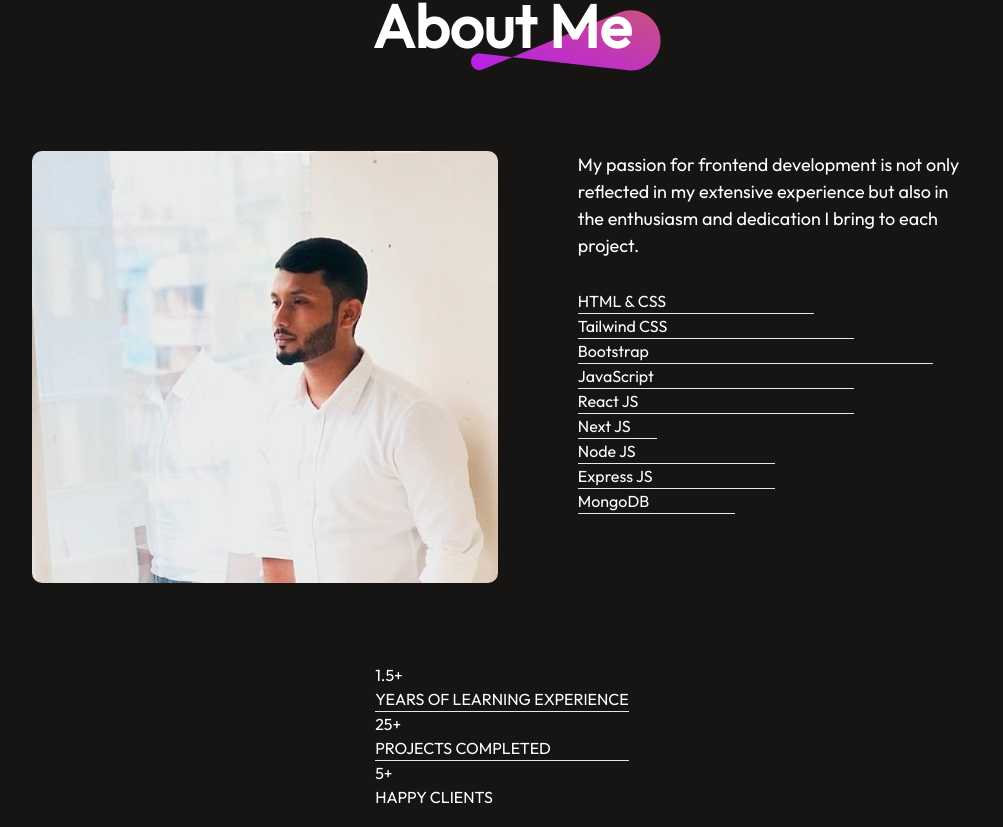
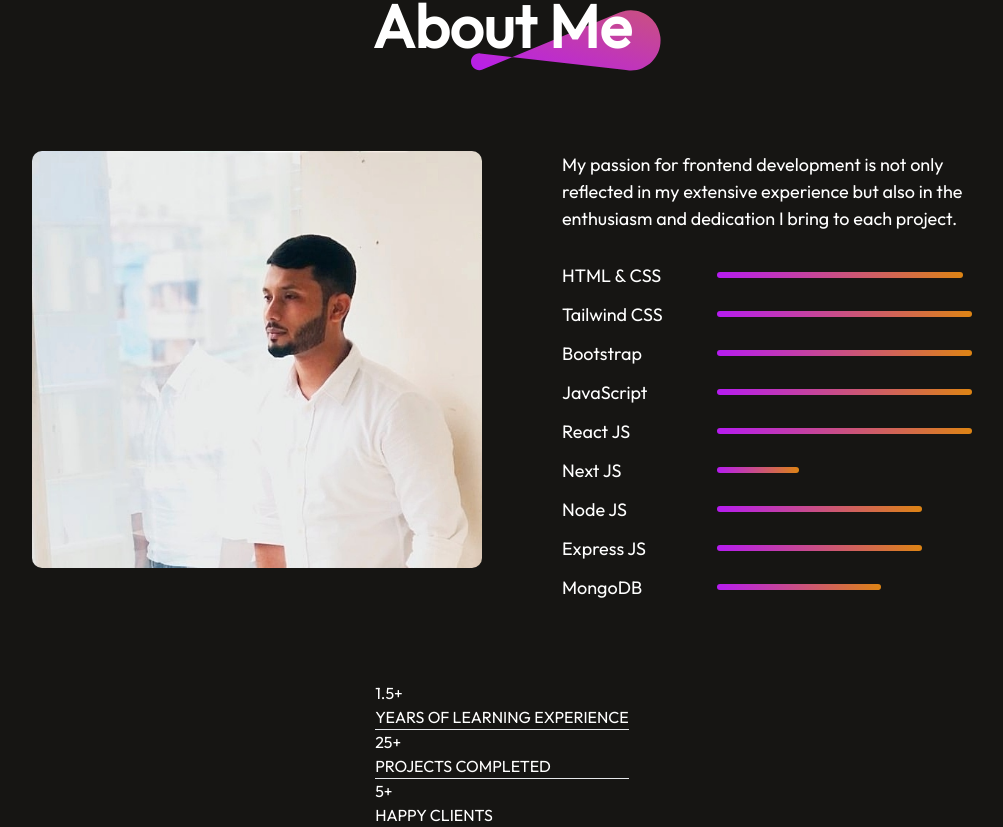
Before and after one commit to tonmoy3673/portfolio, a React (Vite) app: page / in a window 1280 px wide. Shown: the part 929-1756 px from the top of the page, without its empty margins (138-1141 px from the left). Built offline with nearby package versions, Linux system fonts and the light colour scheme.

Commit message:
:lipstick: design about-skills

```diff
--- a/src/Components/About/About.css
+++ b/src/Components/About/About.css
@@ -26,7 +26,7 @@
   gap: 80px;
 }
 .about-left img {
-  width: 1400px;
+  width: 1300px;
   border-radius: 10px;
 }
 .about-right {
@@ -38,3 +38,27 @@
   font-size: 18px;
   font-weight: 500;
 }
+.about-skills {
+  display: flex;
+  flex-direction: column;
+  gap: 12px;
+}
+.about-skill {
+  display: flex;
+  gap: 5px;
+  align-items: center;
+  transition: 0.3s;
+}
+.about-skill p {
+  min-width: 150px;
+  font-size: 18px;
+  font-weight: 500;
+}
+.about-skill hr {
+  outline: none;
+  border: none;
+  width: 50%;
+  height: 6px;
+  border-radius: 50px;
+  background: linear-gradient(264deg, #df8908 -5.09%, #b415ff 106.28%);
+}
```
